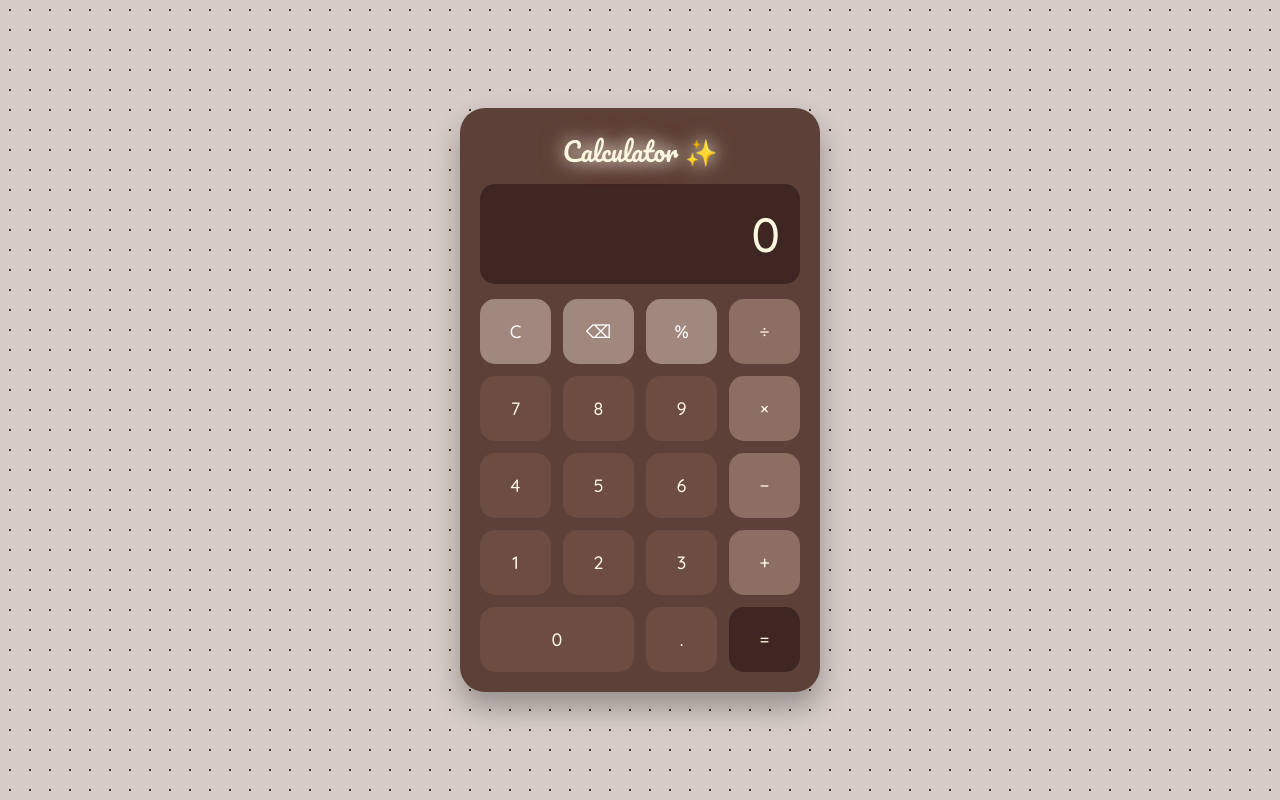
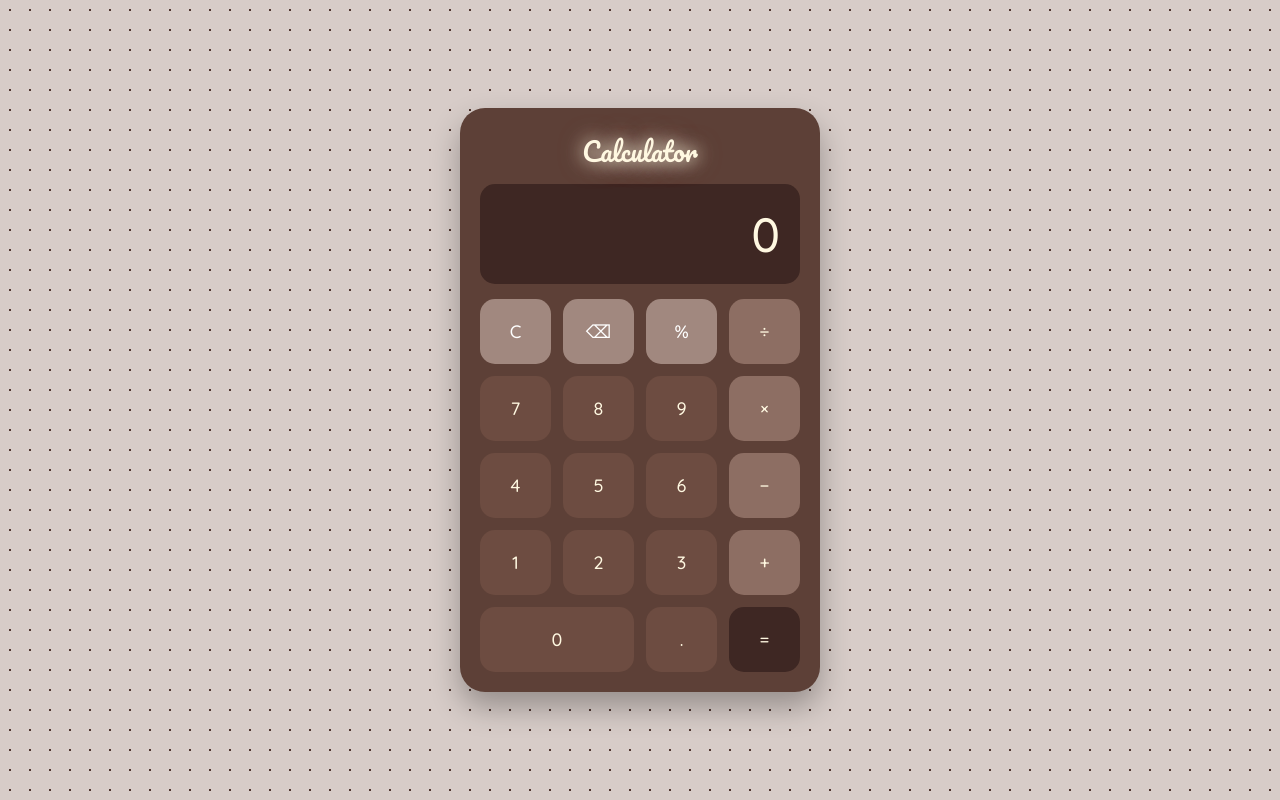
Before and after one commit to tamiokasan/WebCalculator, a plain HTML site: page index.html in a window 1280 px wide. Drawn offline with Linux system fonts and the light colour scheme.

Commit message:
Fix HTML encoding issues in index.html

```diff
--- a/index.html
+++ b/index.html
@@ -116,7 +116,7 @@
 
 <div class="calculator">
 
-    <div class="title">Calculator ✨</div>
+    <div class="title">Calculator</div>
 
     <div id="display" class="display">0</div>
 
```
